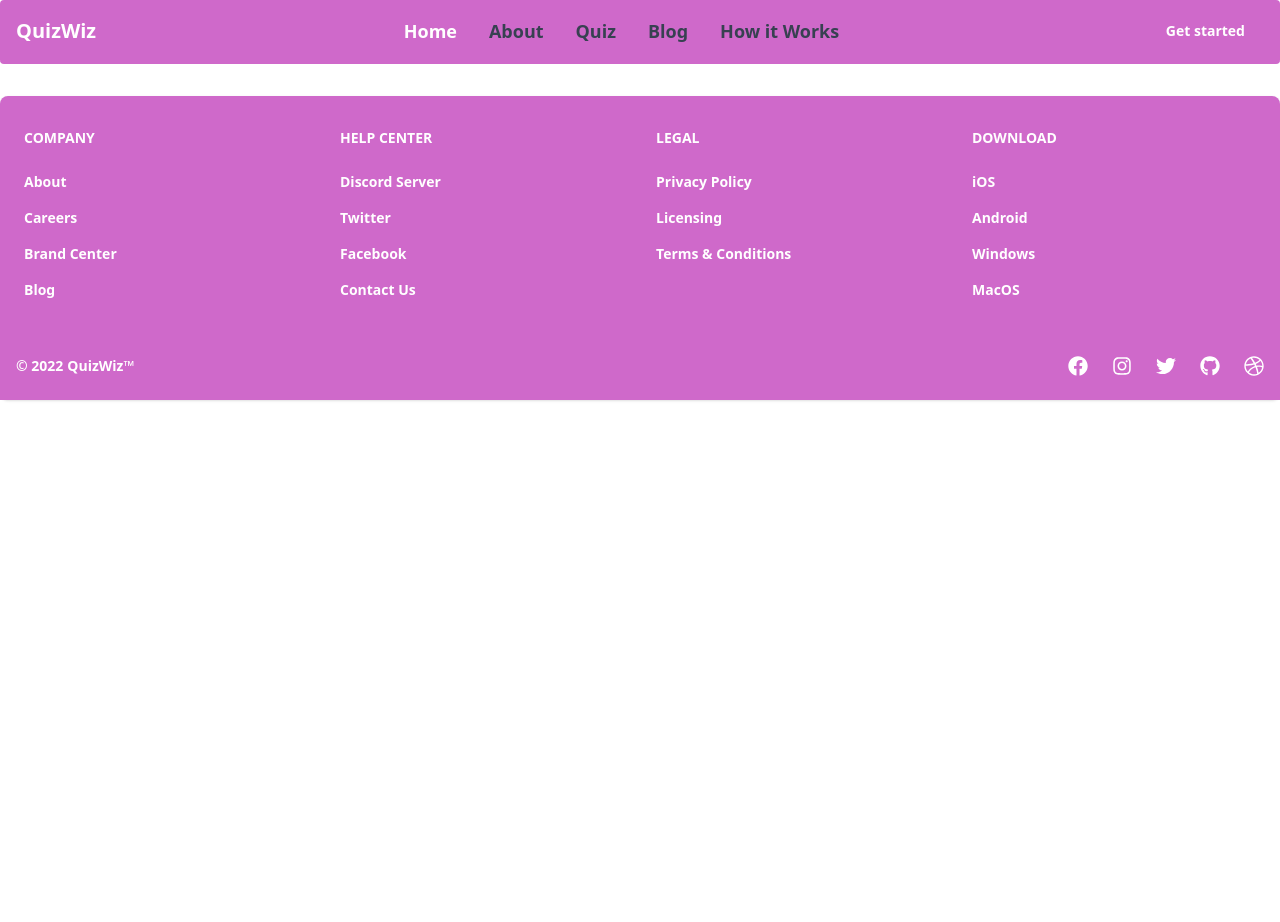
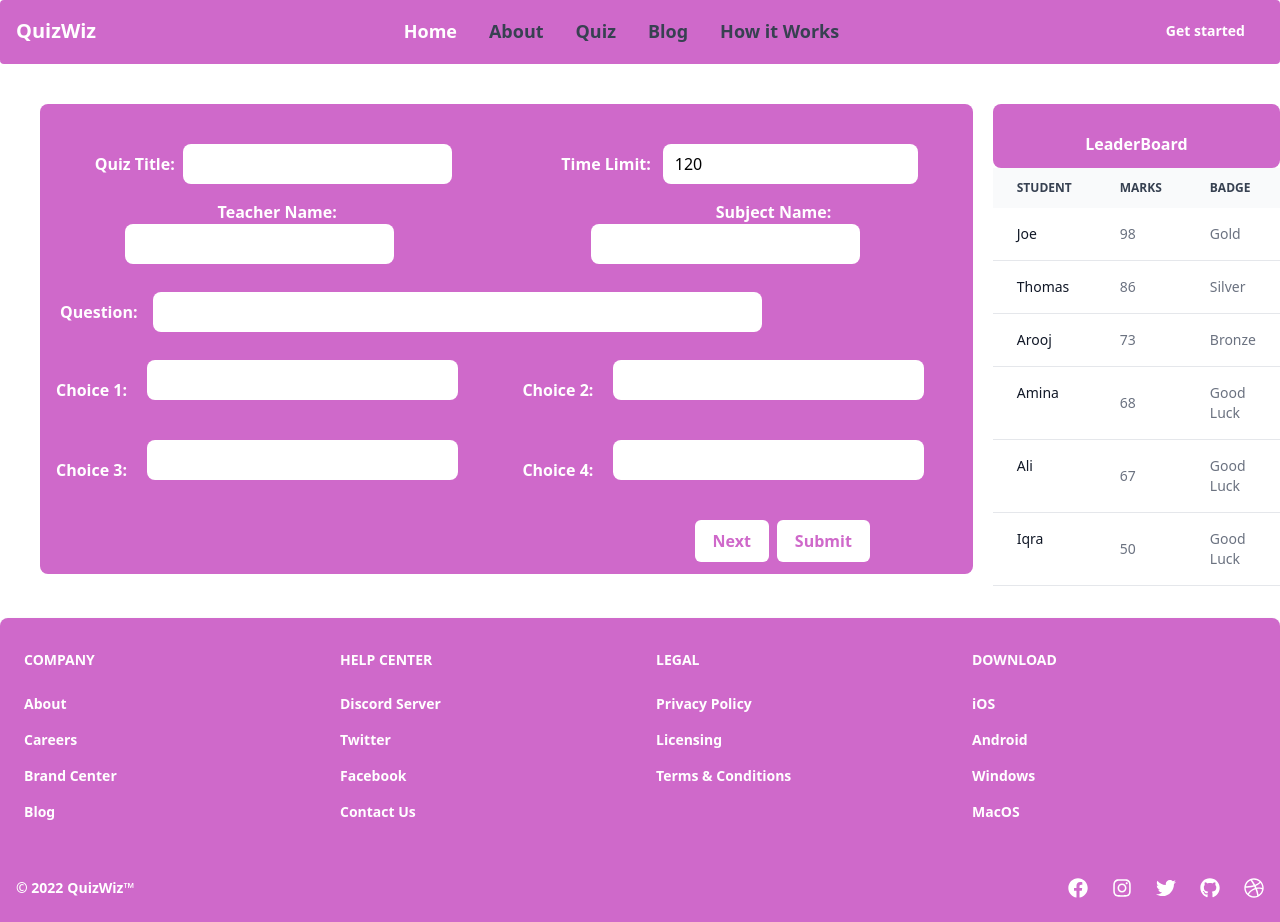
Before and after one commit to faiqa1/QuizPluse, a React (Create React App) app: page /attempt in a window 1280 px wide. Before the commit the page ends 800 px from the top, so only its background shows below. Built offline with nearby package versions, Linux system fonts and the light colour scheme.

Commit message:
"Updated  component files (CommentForm, Header, SectionOne, StudentHomePage, TeacherHomePage, ViewQuiz, uploadDoc) with new styles, components, and icons.

```diff
--- a/src/App.css
+++ b/src/App.css
@@ -39,10 +39,13 @@
 .text-purple{
   color: #cf69ca;
 }
+.effect-0{
+  background-color: none !important;
+}
 .border-purple{
   border-color: #cf69ca;
 }
-
+.effect
 .mt--23{
   margin-top: -23%;
 }
@@ -207,3 +210,8 @@ justify-content: space-evenly;
 .justify-content{
   justify-content: space-around;
 }
+.crown{
+  margin-top: -10%;
+  margin-left: 73%;
+  font-size: x-large;
+}
--- a/src/App.js
+++ b/src/App.js
@@ -13,6 +13,7 @@ import ViewQuiz from "./Components/ViewQuiz";
 import LeaderBoard from "./Components/LeaderBoard";
 import CommentForm from "./Components/CommentForm";
 import LandingPage from "./Components/LandingPage";
+import AttemptQuiz from "./Components/AttemptQuiz";
 
 
 function App() {
@@ -31,6 +32,7 @@ function App() {
           <Route path="/viewquiz" element={<ViewQuiz />} />
           <Route path="/leaderboard" element={<LeaderBoard />} />
           <Route path="/comment" element={<CommentForm />} />
+          <Route path="/attempt" element={<AttemptQuiz/>} />
         </Routes>
         <FooterComp />
       </BrowserRouter>
--- /dev/null
+++ b/src/Components/AttemptQuiz.js
@@ -0,0 +1,215 @@
+import React from 'react'
+import { useState } from 'react';
+import LeaderBoard from "./LeaderBoard";
+
+export default function AttemptQuiz() {
+    const [quizData, setQuizData] = useState({
+        quizTitle: "",
+        timeLimit: "",
+        teacherName: "",
+        subjectName: "",
+        questions: [],
+      });
+
+      const [currentQuestion, setCurrentQuestion] = useState({
+        question: "",
+        choices: ["", "", "", ""],
+        correctAnswer: "",
+        marks: "",
+      });
+
+      const handleChange = (e) => {
+        const { name, value } = e.target;
+        setQuizData({ ...quizData, [name]: value });
+      };
+
+      const handleChoiceChange = (e, index) => {
+        const newChoices = [...currentQuestion.choices];
+        newChoices[index] = e.target.value;
+        setCurrentQuestion({ ...currentQuestion, choices: newChoices });
+      };
+
+      const handleSubmit = (e) => {
+        e.preventDefault();
+        const newQuestions = [...quizData.questions, currentQuestion];
+        setQuizData({ ...quizData, questions: newQuestions });
+        setCurrentQuestion({
+          question: "",
+          choices: ["", "", "", ""],
+          correctAnswer: "",
+          marks: "",
+        });
+      };
+
+      const handleUpload = () => {
+        // Log the submitted data
+        console.log(quizData);
+      };
+
+      const handleNextQuestion = () => {
+        setQuizData({
+          ...quizData,
+          questions: [...quizData.questions, currentQuestion],
+        });
+        setCurrentQuestion({
+          question: "",
+          choices: ["", "", "", ""],
+          correctAnswer: "",
+          marks: "",
+        });
+      };
+  return (
+    <div className="container mt-10 flex">
+    <form
+      onSubmit={handleSubmit}
+      className="h-5/6 w-full text-center bg-purple pt-10 ml-10 mr-5 rounded-lg"
+    >
+      <div className="flex">
+        <div className="form-group text-white font-bold w-1/2 mb-2">
+          <label className="pr-2">Quiz Title:</label>
+          <input
+            type="text"
+            name="quizTitle"
+            value={quizData.quizTitle}
+            onChange={handleChange}
+            className="form-input border-none rounded-lg"
+          />
+        </div>
+        <div className="form-group w-1/2">
+          <label className="text-white font-bold pr-3">Time Limit:</label>
+          <input
+            type="number"
+            name="timelimit"
+            value="120"
+            onChange={handleChange}
+            className="form-input border-none rounded-lg"
+          />
+          {/* <select
+            name="timeLimit"
+            value={quizData.timeLimit}
+            onChange={handleChange}
+            className="form-select border-none rounded-lg"
+          >
+            <option value="">Time Limit</option>
+            {[...Array(35)].map((_, index) => (
+              <option key={index} value={(index + 1) * 10}>
+                {(index + 1) * 10} minutes
+              </option>
+            ))}
+          </select> */}
+        </div>
+      </div>
+      <div className="flex mt-2">
+        <div className="form-group text-white font-bold">
+          <label className="pr-2 pl-11">Teacher Name:</label>
+          <input
+            type="text"
+            name="teacherName"
+            value={quizData.teacherName}
+            onChange={handleChange}
+            className="form-input border-none rounded-lg"
+          />
+        </div>
+        <div className="form-group text-white font-bold">
+          <label className="pl-26 pr-2">Subject Name:</label>
+          <input
+            type="text"
+            name="subjectName"
+            value={quizData.subjectName}
+            onChange={handleChange}
+            className="form-input border-none rounded-lg"
+          />
+        </div>
+      </div>
+
+      <div className="form-group mt-7 mb-2 text-left ml-5">
+        <label className="text-white font-bold pr-4">Question:</label>
+        <input
+          type="text"
+          value={currentQuestion.question}
+          onChange={(e) =>
+            setCurrentQuestion({
+              ...currentQuestion,
+              question: e.target.value,
+            })
+          }
+          className="form-input border-none rounded-lg w-2/3"
+        />
+      </div>
+      <div className="flex flex-wrap">
+        {[...Array(4)].map((_, index) => (
+          <div
+            key={index}
+            className="form-group w-1/2 text-left mt-5 flex items-center"
+          >
+            <label className="text-white font-bold pl-4 pr-5">
+              Choice {index + 1}:
+            </label>
+            <input
+              type="text"
+              value={currentQuestion.choices[index]}
+              onChange={(e) => handleChoiceChange(e, index)}
+              className="form-input border-none rounded-lg mb-5 w-2/3"
+            />
+          </div>
+        ))}
+      </div>
+      {/* <div className="flex mt-2 text-left">
+        <div className="form-group">
+          <label className="text-white font-bold pl-20 pr-2">
+            Correct Answer:
+          </label>
+          <input
+            type="text"
+            value={currentQuestion.correctAnswer}
+            onChange={(e) =>
+              setCurrentQuestion({
+                ...currentQuestion,
+                correctAnswer: e.target.value,
+              })
+            }
+            className="form-input border-none rounded-lg"
+          />
+        </div>
+        <div className="form-group">
+          <label className="text-white font-bold pl-12 pr-2">Marks:</label>
+          <input
+            type="number"
+            value={currentQuestion.marks}
+            onChange={(e) =>
+              setCurrentQuestion({
+                ...currentQuestion,
+                marks: e.target.value,
+              })
+            }
+            className="form-input border-none rounded-lg"
+          />
+        </div>
+      </div> */}
+
+      <div className="form-group mt-5 mb-3 ml-[60%] font-bold">
+        <button
+          type="button"
+          onClick={handleNextQuestion}
+          className="btn btn-secondary mr-2 p-[9px] px-[18px] bg-white text-purple rounded-md font-bold"
+        >
+          Next
+        </button>
+        <button
+          type="submit"
+          onClick={handleUpload}
+          className="btn btn-primary mr-2 p-[9px] px-[18px] bg-white text-purple rounded-md font-bold"
+        >
+          Submit
+        </button>
+      </div>
+    </form>
+    <div className="leaderboardWrapper">
+      <h3 className="bg-purple text-white h-16 text-center pt-7 font-bold rounded-lg">
+        LeaderBoard
+      </h3>
+      <LeaderBoard />
+    </div>
+  </div>
+  )
+}
--- a/src/Components/CommentForm.js
+++ b/src/Components/CommentForm.js
@@ -1,4 +1,6 @@
 import React, { useState } from 'react';
+import { FaCrown } from "react-icons/fa";
+import LeaderBoard from './LeaderBoard';
 
 function CommentSection() {
   const [comments, setComments] = useState([]);
@@ -37,7 +39,8 @@ function CommentSection() {
   };
 
   return (
-    <div className='mt-5 h-[300px] w-[53%] text-center bg-purple ml-[20%] rounded-[20px] '>
+    <div className='flex'>
+    <div className='mt-[8%]  mr-10 h-[300px] w-[53%] text-center bg-purple ml-[20%] rounded-[20px] '>
       <form onSubmit={handleSubmit} className='pt-12'>
         <input
           className='pt-8 border-none rounded-lg'
@@ -47,7 +50,7 @@ function CommentSection() {
           placeholder="Write your comment..."
         />
         <br/>
-        <button type="submit" className='mr-2 mt-2 p-[9px] px-[18px] bg-white text-purple rounded-md font-bold'>Submit</button>
+        <button type="submit" className='mr-2 mt-5 p-[9px] px-[18px] bg-white text-purple rounded-md font-bold'>Submit</button>
        </form>
       <div className='commentWrapper'>
       <div>
@@ -60,6 +63,13 @@ function CommentSection() {
       </div>
       </div>
     </div>
+    <div className='leaderboard mt-10 mr-10'>
+      <h3 className='bg-purple text-white h-16 text-center pt-7 font-bold rounded-lg'>LeaderBoard
+      <FaCrown className='crown'/>
+      </h3>
+       <LeaderBoard/>
+    </div>
+    </div>
   );
 }
 
--- a/src/Components/Header.js
+++ b/src/Components/Header.js
@@ -22,7 +22,7 @@ function Header() {
         <div className="flex md:order-2">
           <Button className="text-white text-2xl">
             {" "}
-            <Link to="/signup" className="text-white font-bold">Get started</Link>
+            <Link to="/signup" className="text-l text-white font-bold">Get started</Link>
           </Button>
           <NavbarToggle />
         </div>
--- a/src/Components/SectionOne.js
+++ b/src/Components/SectionOne.js
@@ -36,7 +36,7 @@ export default function SectionOne() {
       style={{ fontSize: '2em', display: 'inline-block' }}
     />
         <h5 className="w-1/2 text-base font-bold pl-12 pt-5 text-gray-700">
-          QuizWiz is a daily quiz playing platfrm. It brings some <br />
+          QuizWiz is a daily quiz playing platform. It brings some <br />
           exciting surprises every day.
         </h5>
         <h5 className="w-1/2 text-base font-bold pl-12  text-gray-700">
--- a/src/Components/TeacherHomePage.js
+++ b/src/Components/TeacherHomePage.js
@@ -6,6 +6,7 @@ import upload from "../Images/addDoc.jpg";
 import createQuiz from "../Images/createQuiz.jpg";
 import LeaderBoard from "./LeaderBoard";
 import { Link } from "react-router-dom";
+import { FaCrown } from "react-icons/fa";
 
 export default function TeacherHomePage() {
   return (
@@ -62,6 +63,7 @@ export default function TeacherHomePage() {
       <div className="leaderboardWrapper mt-10 mr-10">
         <h3 className="bg-purple text-white h-16 text-center pt-7 font-bold rounded-lg">
           LeaderBoard
+          <FaCrown className='crown'/>
         </h3>
         <LeaderBoard />
       </div>
```
Also changed, not shown: src/Components/StudentHomePage.js (+6 -3 lines), src/Components/ViewQuiz.js (+19 -9 lines), src/Components/uploadDoc.js (+11 -2 lines).
